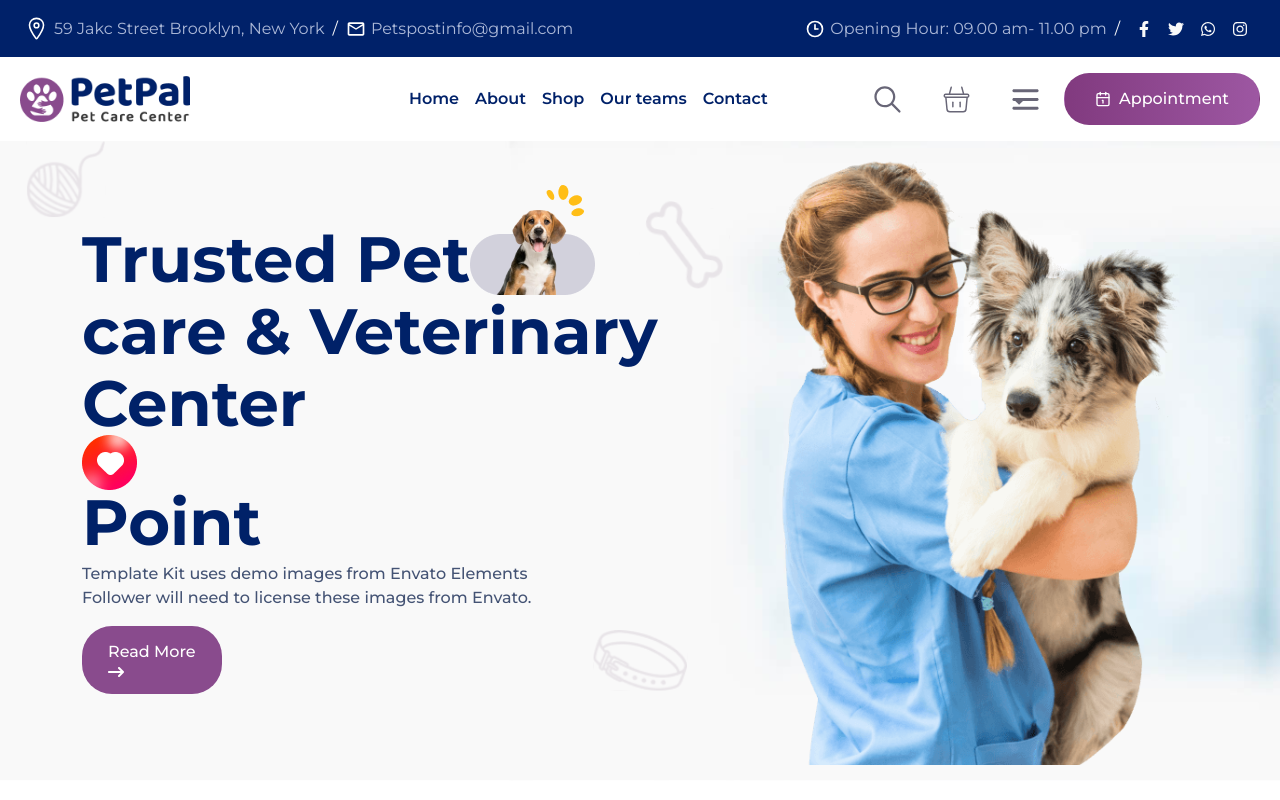
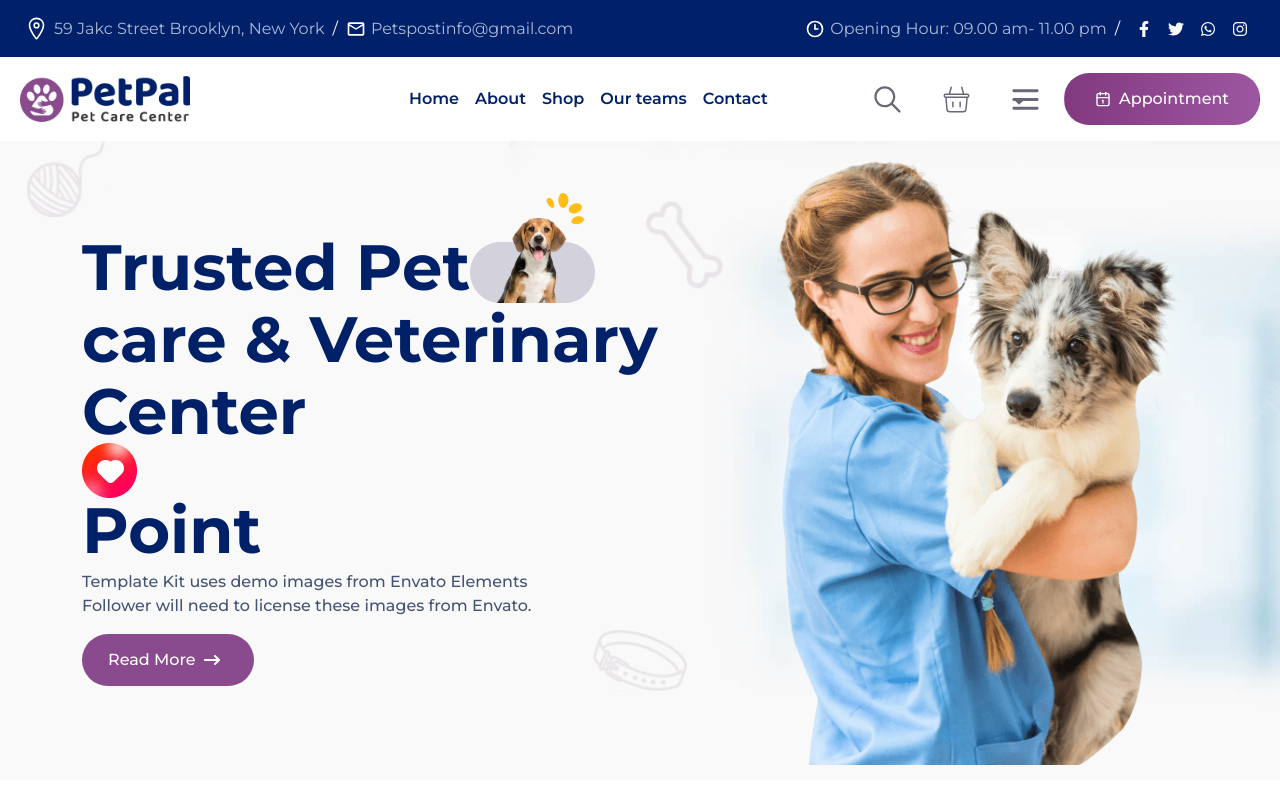
Before and after one commit to gahramanova/Petpal, a React (Vite) app: page / in a window 1280 px wide. Shown: the top 800 px of the page. Built offline with nearby package versions, Linux system fonts and the light colour scheme; a web font is replaced by a local one.

Commit message:
fixed the bug

```diff
--- a/src/App.tsx
+++ b/src/App.tsx
@@ -46,9 +46,7 @@ const App = () => {
         <Route path='/wishlist' element={<Wishlist />}></Route>
 
       </Routes>
-      {showOnlySecondHeader && (
-        <Footer />
-      )}
+    <Footer/>
     </div>
   )
 }
--- a/src/pages/Home.tsx
+++ b/src/pages/Home.tsx
@@ -46,11 +46,12 @@ const Home = () => {
               </div>
               <h1 className='display-3 fw-bold titleColor lh-1'>care & Veterinary </h1>
 
-              <h1 className='display-3 fw-bold titleColor lh-1'>Center<img src={sectionOneTitleTwo} />Point
-              </h1>
+              <div className="d-flex">
+              <h1 className='display-3 fw-bold titleColor lh-1'>Center <img src={sectionOneTitleTwo} />Point</h1>
+              </div>
               <p style={{ color: "#445374", fontWeight: "500" }}>Template Kit uses demo images from Envato Elements <br />Follower will need to license these images from Envato.</p>
               <div className="d-grid gap-2 d-md-flex justify-content-md-start">
-                <button type="button" className="btn me-md-2 read-more">Read More <FaArrowRightLong />
+                <button type="button" className="btn me-md-2 read-more d-flex align-items-center">Read More <FaArrowRightLong className="mx-2"/>
                 </button>
 
               </div>
```
